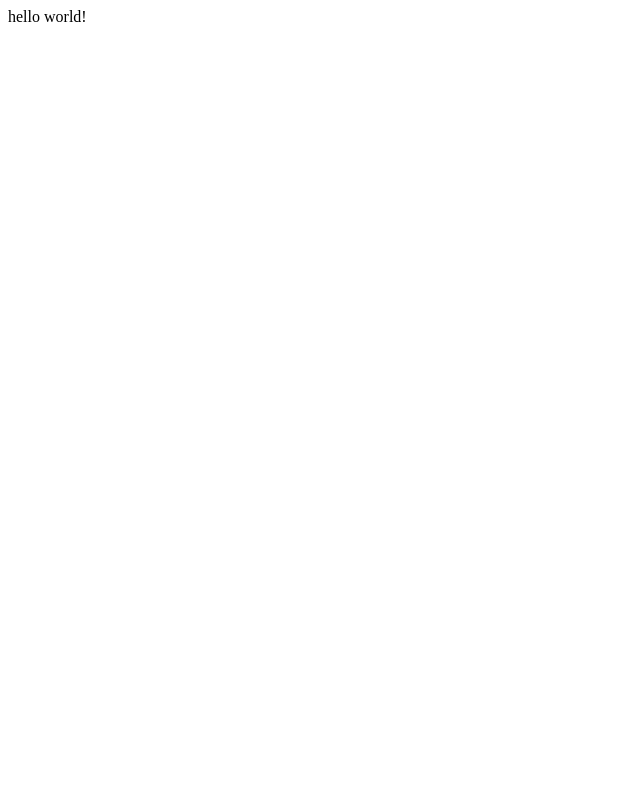
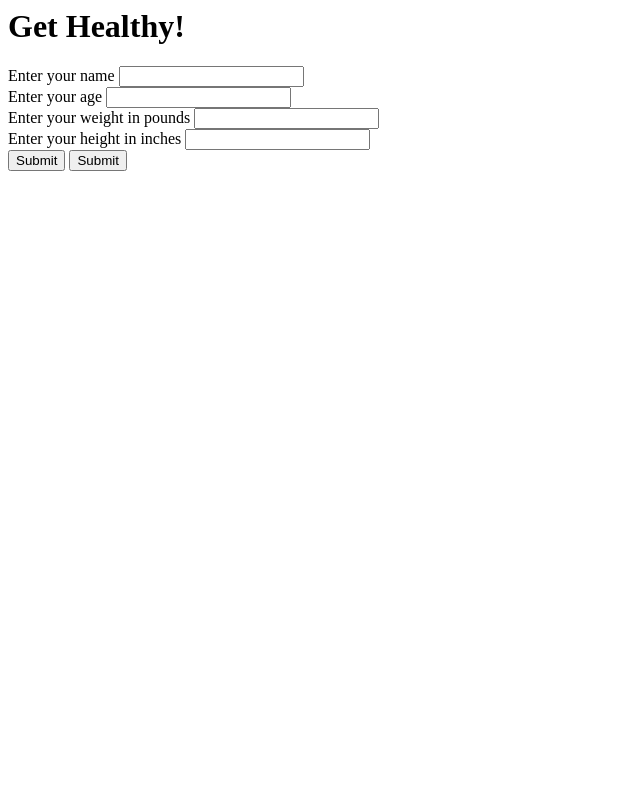
Before and after one commit to rahmanster/health, a Flask app: page / in a window 1280 px wide. Before the commit the part shown is almost empty. Shown: the whole page, without its empty margins (0-640 px from the left). Run offline with Flask 2, Linux system fonts and the light colour scheme.

Commit message:
initial commit

```diff
--- a/app/models/model.py
+++ b/app/models/model.py
@@ -0,0 +1,5 @@
+def bmi(weight, height):
+    w_in_kg = weight/2.2046
+    h_in_m = height*0.0254
+    bmi = round((w_in_kg)/((h_in_m)**2),1)
+    return bmi
--- a/app/routes.py
+++ b/app/routes.py
@@ -5,4 +5,12 @@ from app.models import model, formopener
 @app.route('/')
 @app.route('/index')
 def index():
-    return "hello world!"
+    return render_template("index.html")
+
+@app.route('/bmi_calc', methods = ["GET", "POST"])
+def bmi_calc():
+    userData = dict(request.form)
+    weight = float(userData["weight"])
+    height = float(userData["height"])
+    bmiNum = model.bmi(weight, height)
+    return render_template("bmi_calc.html", bmiNum = bmiNum)
--- a/app/templates/index.html
+++ b/app/templates/index.html
@@ -1,12 +1,24 @@
 <html>
     <head>
-        <title>Welcome!</title>
+        <title>Get Healthy!</title>
+        <link rel="stylesheet" href="style.css" type="text/css" />
     </head>
     <body>
-        <h1>Hello world!</h1>
-        <p>We can build a full webpage here</p>
-        <form>
-            <input type="text" name="nickname" value="Enter your nickname"/>
+        <h1>Get Healthy!</h1>
+        <form method="POST" action="/bmi_calc">
+            <label for="name">Enter your name</label>
+            <input type='text' name='name'>
+            </br>
+            <label for="age">Enter your age</label>
+            <input type='text' name='age'>
+            </br>
+            <label for="weight">Enter your weight in pounds</label>
+            <input type='text' name='weight'>
+            </br>
+            <label for="height">Enter your height in inches</label>
+            <input type='text' name='height'>
+            </br>
+            <input type='submit'>
             <input type="submit" value="Submit"/>
         </form>
     </body>
```
Also changed, not shown: app/templates/bmi_calc.html (added, +9 -0 lines).
